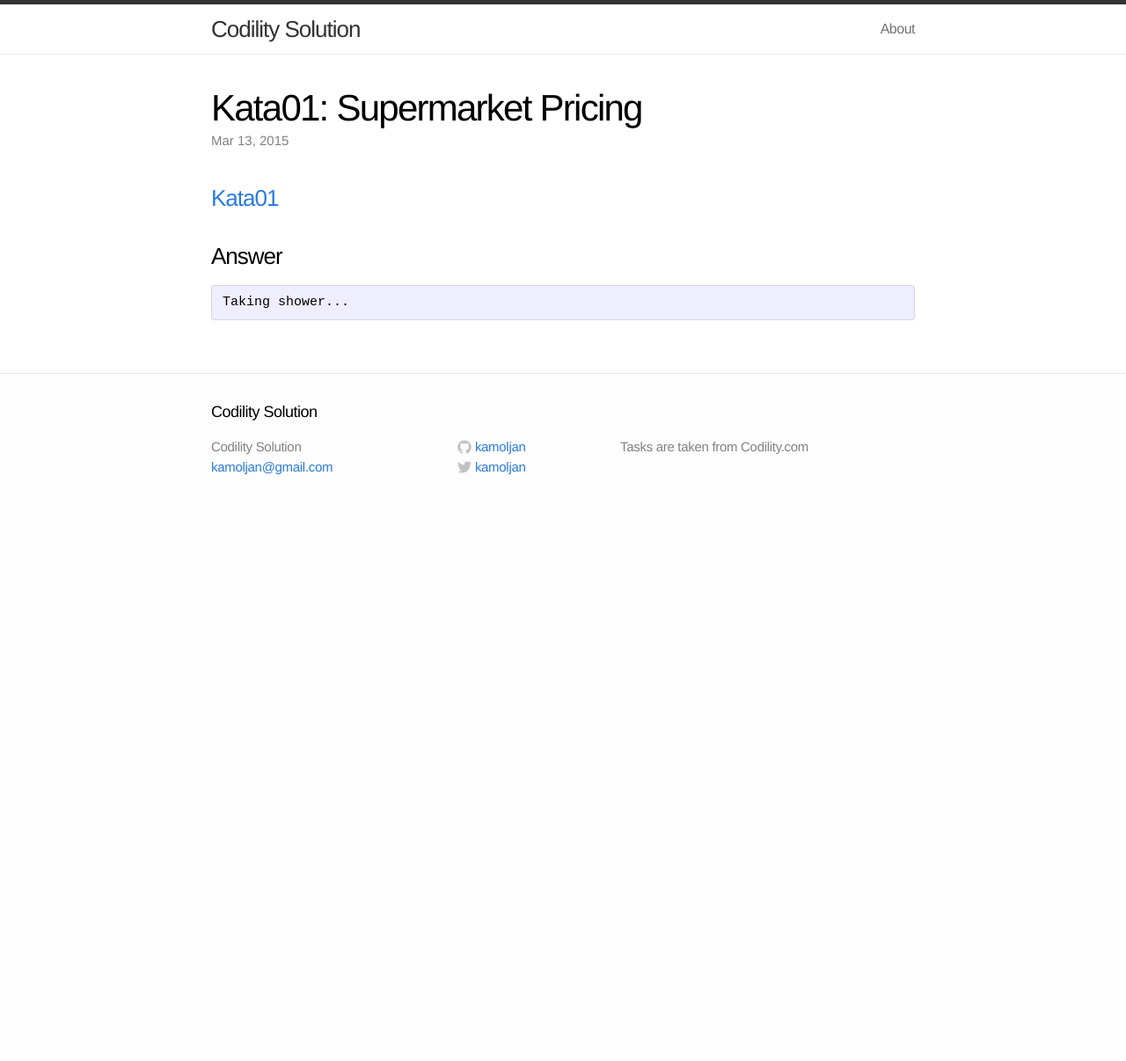
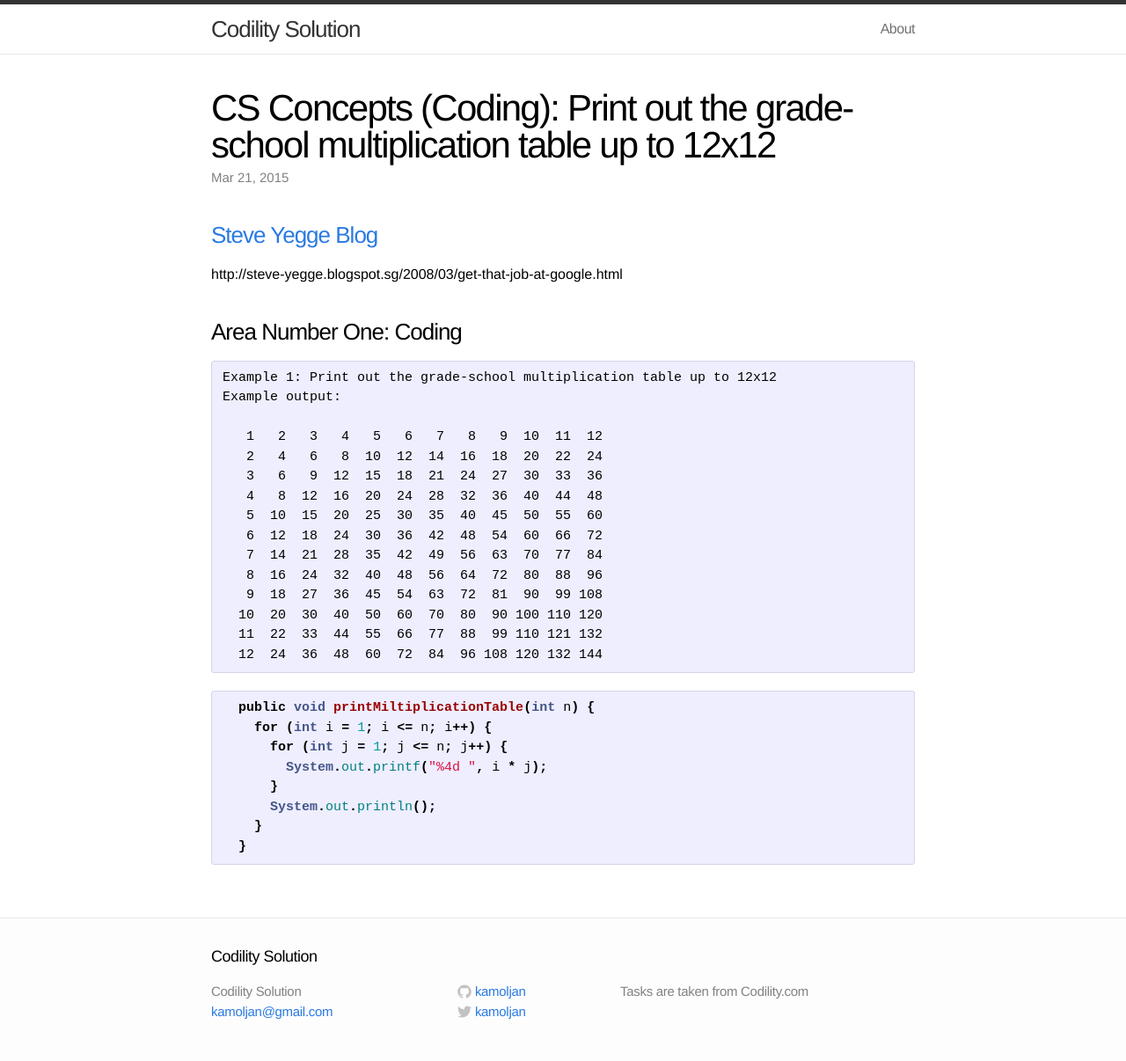
Before and after one commit to kamoljan/kamoljan.github.io, a Jekyll site: the page built from _posts/codekata/2015-03-08-Kata01-Supermarket-Pricing.markdown, in a window 1280 px wide. Shown: the whole page at 88% size. Built offline with Jekyll 4.4.1, drawn with Linux system fonts in a browser that asks for light colours; before the commit the page ends 900 px from its top, so only the background shows below that.

Commit message:
Added grade-school multiplication table

```diff
--- a/_posts/codekata/2015-03-08-Kata01-Supermarket-Pricing.markdown
+++ b/_posts/codekata/2015-03-08-Kata01-Supermarket-Pricing.markdown
@@ -1,14 +1,41 @@
 ---
 layout: post
-title:  "Kata01: Supermarket Pricing"
-date:   2015-03-13 14:35:18
-categories: jekyll update
+title:  "CS Concepts (Coding): Print out the grade-school multiplication table up to 12x12"
+date:   2015-03-21 14:35:18
+categories: Coding
 ---
 
-###[Kata01](http://codekata.com/kata/kata01-supermarket-pricing/)
+###[Steve Yegge Blog](https://sites.google.com/site/steveyegge2/five-essential-phone-screen-questions)
+http://steve-yegge.blogspot.sg/2008/03/get-that-job-at-google.html
 
-###Answer
+###Area Number One: Coding
 
 {% highlight text %}
-Taking shower...
+Example 1: Print out the grade-school multiplication table up to 12x12
+Example output:
+
+   1   2   3   4   5   6   7   8   9  10  11  12
+   2   4   6   8  10  12  14  16  18  20  22  24
+   3   6   9  12  15  18  21  24  27  30  33  36
+   4   8  12  16  20  24  28  32  36  40  44  48
+   5  10  15  20  25  30  35  40  45  50  55  60
+   6  12  18  24  30  36  42  48  54  60  66  72
+   7  14  21  28  35  42  49  56  63  70  77  84
+   8  16  24  32  40  48  56  64  72  80  88  96
+   9  18  27  36  45  54  63  72  81  90  99 108
+  10  20  30  40  50  60  70  80  90 100 110 120
+  11  22  33  44  55  66  77  88  99 110 121 132
+  12  24  36  48  60  72  84  96 108 120 132 144
+
 {% endhighlight %}
+
+{% highlight java %}
+  public void printMiltiplicationTable(int n) {
+    for (int i = 1; i <= n; i++) {
+      for (int j = 1; j <= n; j++) {
+        System.out.printf("%4d ", i * j);
+      }
+      System.out.println();
+    }
+  }
+{% endhighlight %}
```
